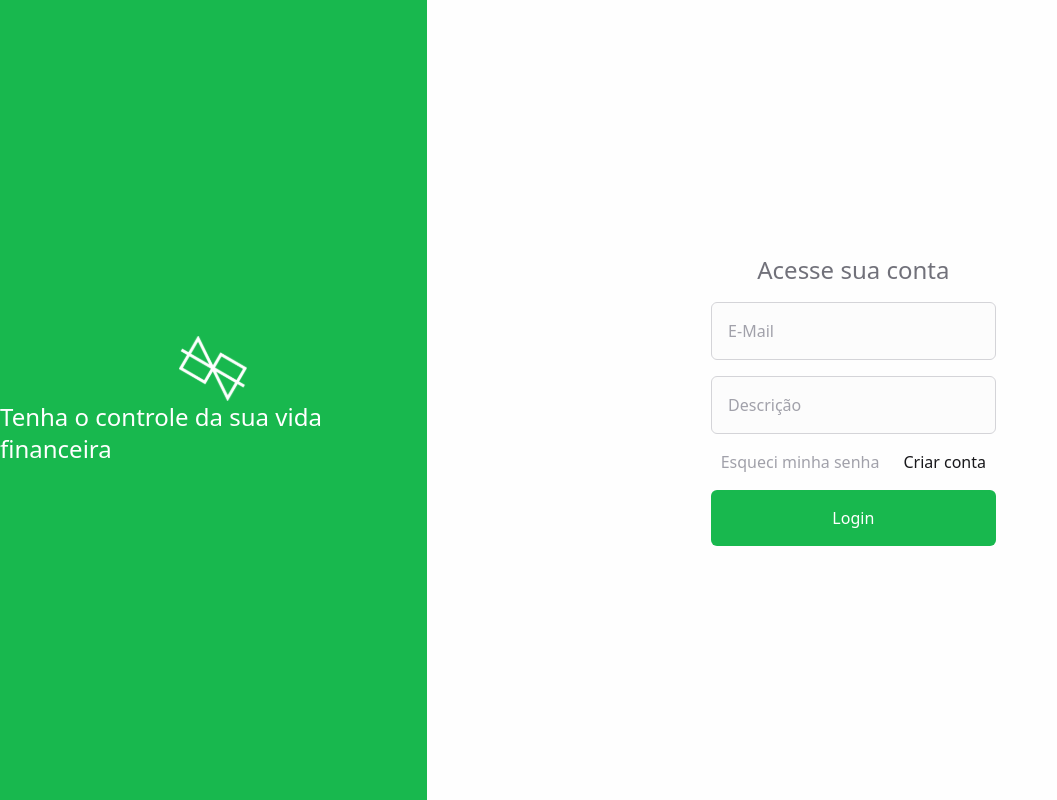
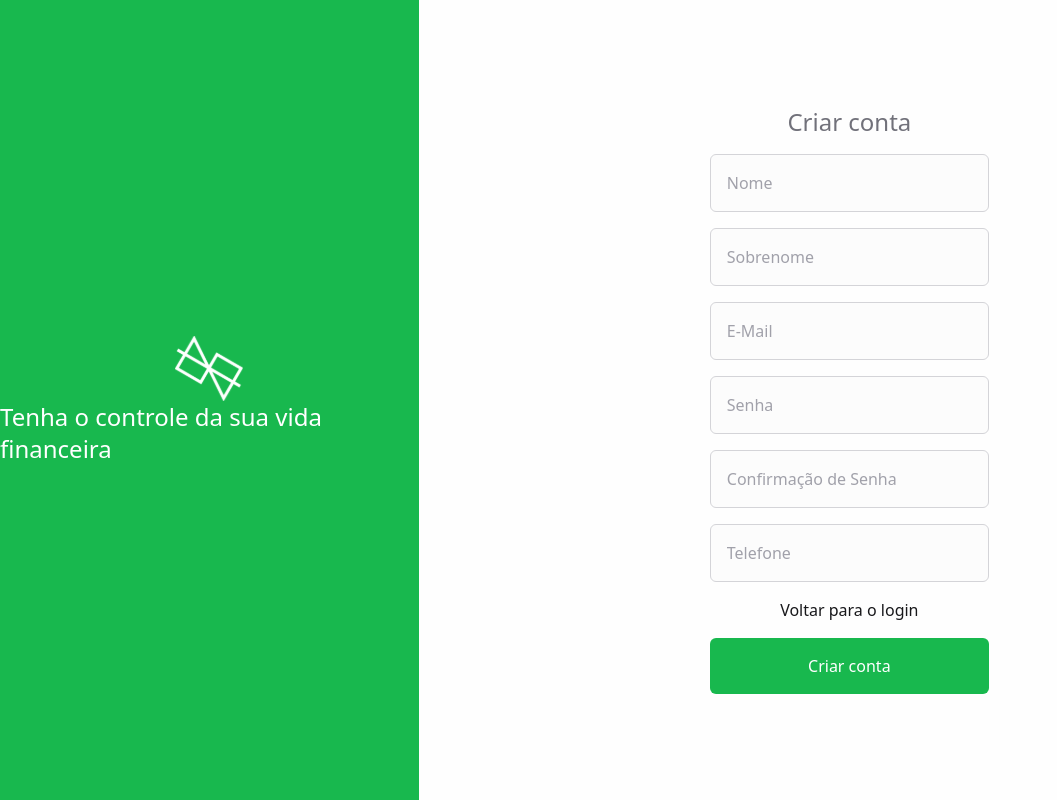
Before and after one commit to lucaskaiut/monensure-desktop, a React (Vite) app: page /register in a window 1280 px wide. Shown: the whole page, without its empty margins (0-1057 px from the left). Built offline with nearby package versions, Linux system fonts and the light colour scheme; no server answers.

Commit message:
created register screen

```diff
--- a/src/AuthRoutes.jsx
+++ b/src/AuthRoutes.jsx
@@ -1,10 +1,12 @@
 import { Route, Routes } from "react-router-dom";
 import { Login } from "./pages/Login";
+import { Register } from "./pages/Register";
 
 export function AuthRoutes () {
     return (
         <Routes>
             <Route path="*" element={<Login />} />
+            <Route path="/register" element={<Register />} />
         </Routes>
     );
 }
--- a/src/contexts/AuthContext.jsx
+++ b/src/contexts/AuthContext.jsx
@@ -5,7 +5,8 @@ import api from '../api';
 const DEFAULT_VALUE = {
     user: {},
     login: (email, password) => {},
-    isUserLogged: false
+    isUserLogged: false,
+    register: (data) => {},
 }
 
 export const AuthContext = createContext(DEFAULT_VALUE);
@@ -18,6 +19,10 @@ export function AuthContextProvider ({ children }) {
     useEffect(() => {
         me();
     }, []);
+
+    async function register(data) {
+        await api.post('/user/register', data);
+    }
 
     async function login (email, password) {
         try {
@@ -76,7 +81,8 @@ export function AuthContextProvider ({ children }) {
         user,
         isUserLogged,
         login,
-        logout
+        logout,
+        register
     }
 
     return (
--- a/src/formValidation.js
+++ b/src/formValidation.js
@@ -2,10 +2,17 @@ const rules = {
     required: (data, field) => required(data, field),
     numeric: (data, field) => numeric(data, field),
     date: (data, field) => date(data, field),
+    confirmed: (data, field) => confirmed(data, field),
 }
 
 function required(data, field) {
     return data[field] !== undefined && data[field] !== '';
+}
+
+function confirmed(data, field) {
+    const fieldConfirmation = `${field}_confirmation`;
+
+    return data[fieldConfirmation] !== undefined && data[fieldConfirmation] !== '' && data[field] === data[fieldConfirmation];
 }
 
 function numeric(data, field) {
@@ -18,8 +25,6 @@ function date(data, field) {
 
 export function validateData(data, validationRules) {
     const validationKeys = Object.keys(validationRules);
-
-    console.log(data);
 
     let errors = [];
 
--- a/src/pages/Login.jsx
+++ b/src/pages/Login.jsx
@@ -2,7 +2,7 @@ import classNames from "classnames";
 import { useState } from "react";
 import { Logo } from "../components/Logo";
 import { useAuth } from "../hooks/useAuth";
-import { useNavigate } from "react-router-dom";
+import { Link, useNavigate } from "react-router-dom";
 
 export function Login () {
     const [email, setEmail] = useState('');
@@ -31,7 +31,7 @@ export function Login () {
                 <Logo />
                 <p className="font-thin text-2xl">Tenha o controle da sua vida financeira</p>
             </div>
-            <div className="h-[100vh] flex-[2] flex flex-col justify-center items-center">
+            <div className="h-[100vh] flex-[2] flex flex-col justify-center items-center px-3">
                 <h1 className="text-zinc-500 text-2xl">
                     Acesse sua conta
                 </h1>
@@ -40,7 +40,7 @@ export function Login () {
                     onSubmit={handleLoginSubmit}
                 >
                     <input
-                        className={classNames("bg-ice rounded-md py-4 px-4 w-4/12 border text-zinc-500", {
+                        className={classNames("bg-ice rounded-md py-4 px-4 sm:w-4/12 w-full border text-zinc-500", {
                             "border-zinc-300": true,
                             "placeholder-zinc-400": true,
                             "border-danger-500": false,
@@ -51,7 +51,7 @@ export function Login () {
                         onChange={event => setEmail(event.target.value)}
                     />
                     <input
-                        className={classNames("bg-ice rounded-md py-4 px-4 w-4/12 border text-zinc-500", {
+                        className={classNames("bg-ice rounded-md py-4 px-4 sm:w-4/12 w-full border text-zinc-500", {
                             "border-zinc-300": true,
                             "placeholder-zinc-400": true,
                             "border-danger-500": false,
@@ -63,10 +63,10 @@ export function Login () {
                     />
                     <div className="flex gap-6">
                         <a href="#" className="text-zinc-400 hover:text-zinc-600 transition-colors">Esqueci minha senha</a>
-                        <a href="#" className="text-zinc-900 hover:text-black transition-colors">Criar conta</a>
+                        <Link to="/register" className="text-zinc-900 hover:text-black transition-colors">Criar conta</Link>
                     </div>
                     <button
-                        className="bg-green-500 hover:bg-green-900 transition-colors rounded-md py-4 px-4 w-4/12"
+                        className="bg-green-500 hover:bg-green-900 transition-colors rounded-md py-4 px-4 sm:w-4/12 w-full"
                         type="submit"
                     >
                         Login
--- /dev/null
+++ b/src/pages/Register.jsx
@@ -0,0 +1,180 @@
+import classNames from "classnames";
+import { useState } from "react";
+import { Logo } from "../components/Logo";
+import { useAuth } from "../hooks/useAuth";
+import { Link, useNavigate } from "react-router-dom";
+import { validateData } from "../formValidation";
+import toast from "react-hot-toast";
+
+export function Register () {
+    const [firstname, setFirstname] = useState('');
+
+    const [lastname, setLastname] = useState('');
+
+    const [email, setEmail] = useState('');
+
+    const [password, setPassword] = useState('');
+
+    const [passwordConfirmation, setPasswordConfirmation] = useState('');
+
+    const [phone, setPhone] = useState('');
+
+    const [formErrors, setFormErrors] = useState([]);
+
+    const { register } = useAuth();
+
+    const navigate = useNavigate();
+
+    const formValidation = {
+        firstname: [
+            'required'
+        ],
+        lastname: [
+            'required',
+        ],
+        email: [
+            'required',
+        ],
+        password: [
+            'required',
+            'confirmed'
+        ],
+        password_confirmation: [
+            'required',
+        ],
+        phone: [
+            'required'
+        ],
+    }
+
+    async function handleLoginSubmit(event) {
+        event.preventDefault();
+
+        const registerData = {
+            firstname,
+            lastname,
+            email,
+            password,
+            password_confirmation: passwordConfirmation,
+            phone,
+            group_name: Math.floor(Date.now() / 1000).toString()
+        }
+
+        const { errors, hasError } = validateData(registerData, formValidation);
+
+        setFormErrors(errors);
+
+        if (!hasError) {
+            try {
+                await register(registerData);
+
+                navigate('/login');
+
+                toast.success('Usuário criado com sucesso!');
+
+            } catch ({ response }) {
+                toast.error(response.data.message);
+            }
+        }
+    }
+
+    return (
+        <div className="flex flex-grow">
+            <div className="h-[100vh] sm:flex flex-1 bg-green-500 items-center justify-center hidden flex-col">
+                <Logo />
+                <p className="font-thin text-2xl">Tenha o controle da sua vida financeira</p>
+            </div>
+            <div className="h-[100vh] flex-[2] flex flex-col justify-center items-center px-3">
+                <h1 className="text-zinc-500 text-2xl">
+                    Criar conta
+                </h1>
+                <form
+                    className="flex flex-col justify-center items-center gap-4 w-full mt-4"
+                    onSubmit={handleLoginSubmit}
+                >
+                    <input
+                        className={classNames("bg-ice rounded-md py-4 px-4 sm:w-4/12 w-full border text-zinc-500", {
+                            "border-zinc-300": !formErrors['firstname'],
+                            "placeholder-zinc-400": !formErrors['firstname'],
+                            "border-danger-500": formErrors['firstname'],
+                            "placeholder-danger-500": formErrors['firstname'],
+                        })}
+                        type="text"
+                        placeholder="Nome"
+                        value={firstname}
+                        onChange={event => setFirstname(event.target.value)}
+                    />
+                    <input
+                        className={classNames("bg-ice rounded-md py-4 px-4 sm:w-4/12 w-full border text-zinc-500", {
+                            "border-zinc-300": !formErrors['lastname'],
+                            "placeholder-zinc-400": !formErrors['lastname'],
+                            "border-danger-500": formErrors['lastname'],
+                            "placeholder-danger-500": formErrors['lastname'],
+                        })}
+                        type="text"
+                        placeholder="Sobrenome"
+                        value={lastname}
+                        onChange={event => setLastname(event.target.value)}
+                    />
+                    <input
+                        className={classNames("bg-ice rounded-md py-4 px-4 sm:w-4/12 w-full border text-zinc-500", {
+                            "border-zinc-300": !formErrors['email'],
+                            "placeholder-zinc-400": !formErrors['email'],
+                            "border-danger-500": formErrors['email'],
+                            "placeholder-danger-500": formErrors['email'],
+                        })}
+                        type="email"
+                        placeholder="E-Mail"
+                        value={email}
+                        onChange={event => setEmail(event.target.value)}
+                    />
+                    <input
+                        className={classNames("bg-ice rounded-md py-4 px-4 sm:w-4/12 w-full border text-zinc-500", {
+                            "border-zinc-300": !formErrors['password'],
+                            "placeholder-zinc-400": !formErrors['password'],
+                            "border-danger-500": formErrors['password'],
+                            "placeholder-danger-500": formErrors['password'],
+                        })}
+                        type="password"
+                        placeholder="Senha"
+                        value={password}
+                        onChange={event => setPassword(event.target.value)}
+                    />
+                    <input
+                        className={classNames("bg-ice rounded-md py-4 px-4 sm:w-4/12 w-full border text-zinc-500", {
+                            "border-zinc-300": !formErrors['passwordConfirmation'],
+                            "placeholder-zinc-400": !formErrors['passwordConfirmation'],
+                            "border-danger-500": formErrors['passwordConfirmation'],
+                            "placeholder-danger-500": formErrors['passwordConfirmation'],
+                        })}
+                        type="password"
+                        placeholder="Confirmação de Senha"
+                        value={passwordConfirmation}
+                        onChange={event => setPasswordConfirmation(event.target.value)}
+                    />
+                    <input
+                        className={classNames("bg-ice rounded-md py-4 px-4 sm:w-4/12 w-full border text-zinc-500", {
+                            "border-zinc-300": !formErrors['phone'],
+                            "placeholder-zinc-400": !formErrors['phone'],
+                            "border-danger-500": formErrors['phone'],
+                            "placeholder-danger-500": formErrors['phone'],
+                        })}
+                        type="text"
+                        placeholder="Telefone"
+                        value={phone}
+                        onChange={event => setPhone(event.target.value)}
+                    />
+                    <div className="flex gap-6">
+                        <Link to="/login" className="text-zinc-900 hover:text-black transition-colors">Voltar para o login</Link>
+                    </div>
+                    <button
+                        className="bg-green-500 hover:bg-green-900 transition-colors rounded-md py-4 px-4 sm:w-4/12 w-full"
+                        type="submit"
+                    >
+                        Criar conta
+                    </button>
+                </form>
+            </div>
+        </div>
+    );
+}
```
